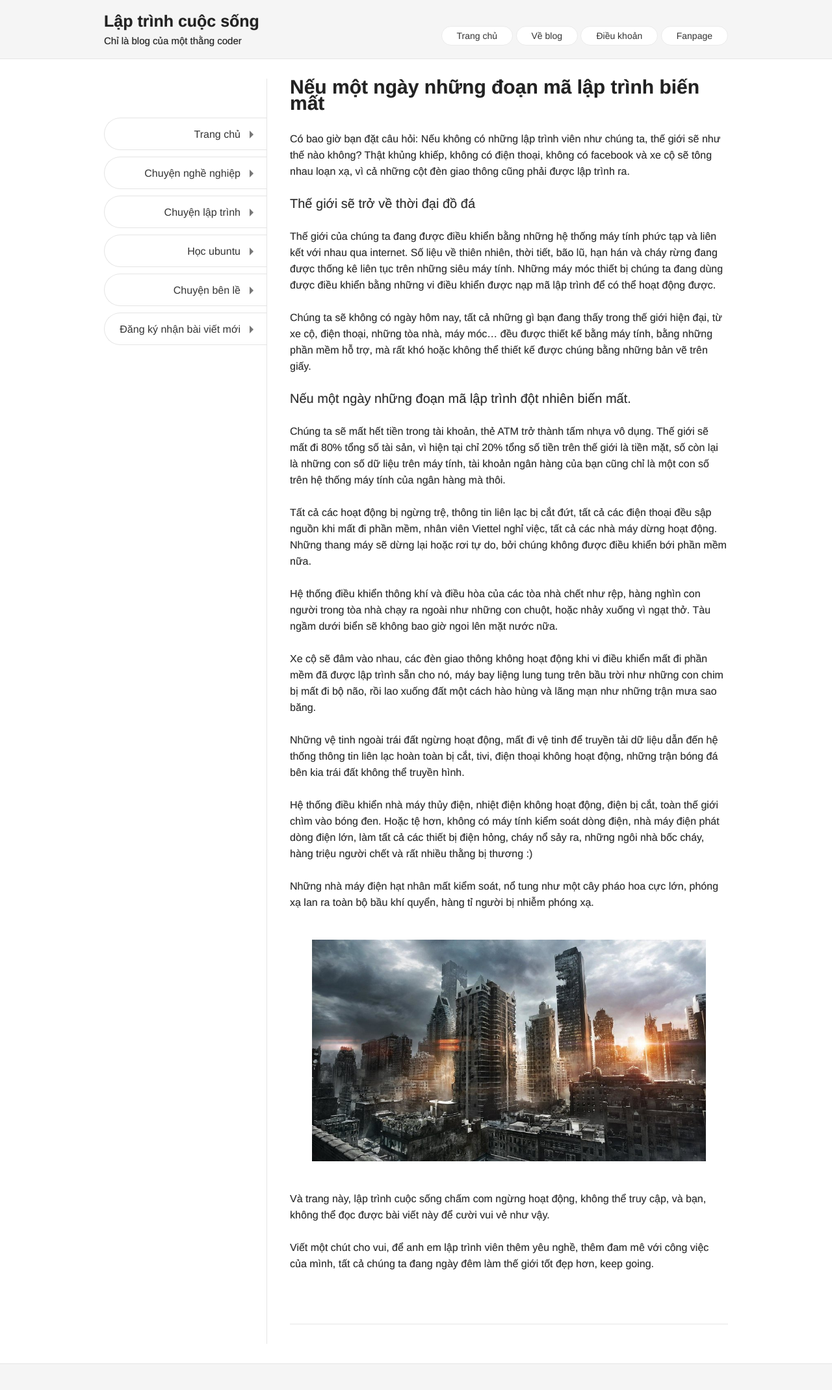
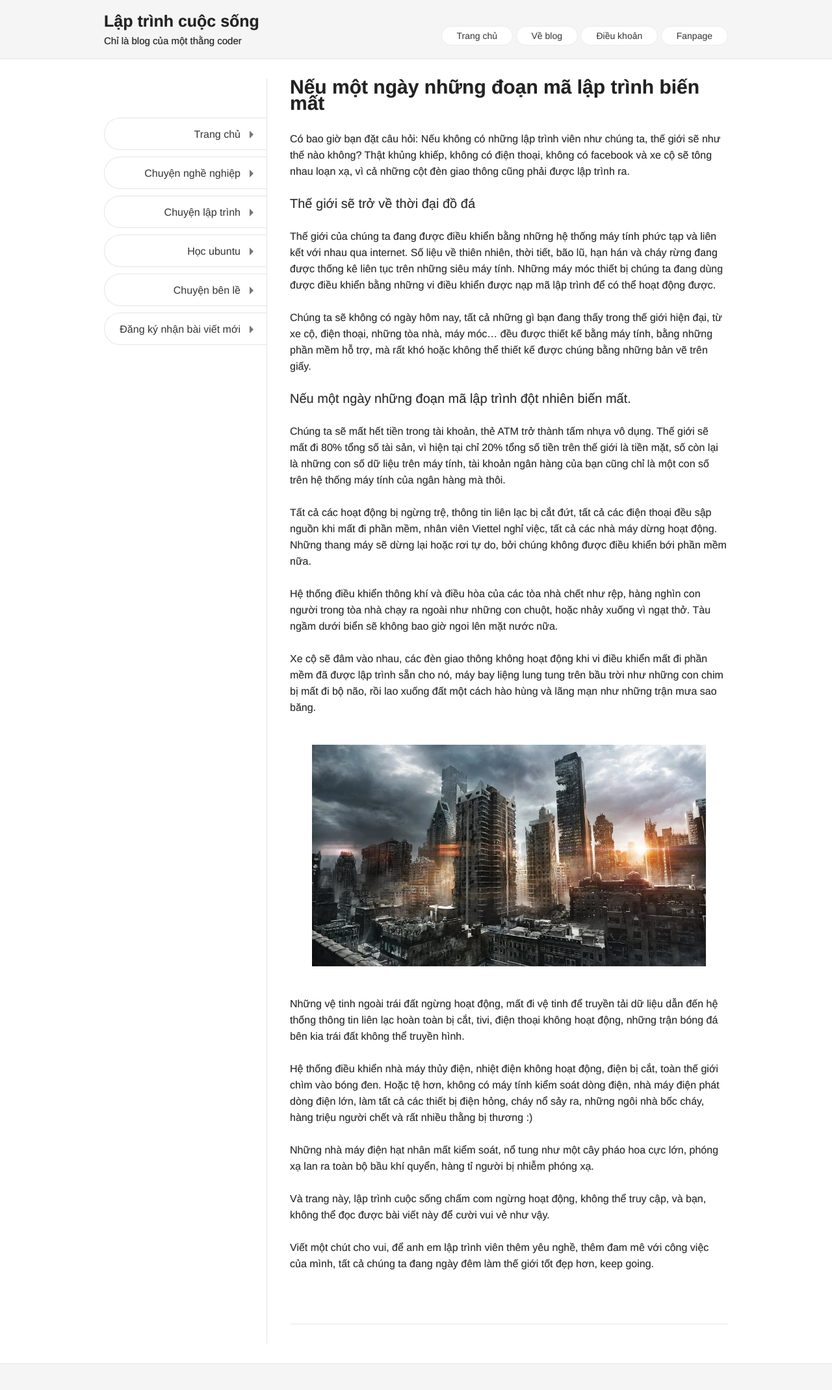
Before and after one commit to nguyentest/laptrinhcuocsong, a Jekyll site: the page built from _posts/2016-12-10-neu-mot-ngay-nhung-doan-ma-lap-trinh-bien-mat.md, in a window 1280 px wide. Shown: the whole page at 65% size. Built offline with Jekyll 4.4.1, drawn with Linux system fonts in a browser that asks for light colours.

Commit message:
Update 2016-12-10-neu-mot-ngay-nhung-doan-ma-lap-trinh-bien-mat.md

```diff
--- a/_posts/2016-12-10-neu-mot-ngay-nhung-doan-ma-lap-trinh-bien-mat.md
+++ b/_posts/2016-12-10-neu-mot-ngay-nhung-doan-ma-lap-trinh-bien-mat.md
@@ -22,14 +22,14 @@ Hệ thống điều khiển thông khí và điều hòa của các tòa nhà c
 
 Xe cộ sẽ đâm vào nhau, các đèn giao thông không hoạt động khi vi điều khiển mất đi phần mềm đã được lập trình sẵn cho nó, máy bay liệng lung tung trên bầu trời như những con chim bị mất đi bộ não, rồi lao xuống đất một cách hào hùng và lãng mạn như những trận mưa sao băng.
 
+![Thành phố tận thế](images/thanh-pho-tan-the.jpg)
+
 Những vệ tinh ngoài trái đất ngừng hoạt động, mất đi vệ tinh để truyền tải dữ liệu dẫn đến hệ thống thông tin liên lạc hoàn toàn bị cắt, tivi, điện thoại không hoạt động, những trận bóng đá bên kia trái đất không thể truyền hình.
 
 Hệ thống điều khiển nhà máy thủy điện, nhiệt điện không hoạt động, điện bị cắt, toàn thế giới chìm vào bóng đen. Hoặc tệ hơn, không có máy tính kiểm soát dòng điện, nhà máy điện phát dòng điện lớn, làm tất cả các thiết bị điện hỏng, cháy nổ sảy ra, những ngôi nhà bốc cháy, hàng triệu người chết và rất nhiều thằng bị thương :)
 
 Những nhà máy điện hạt nhân mất kiểm soát, nổ tung như một cây pháo hoa cực lớn,  phóng xạ lan ra toàn bộ bầu khí quyển, hàng tỉ người bị nhiễm phóng xạ.
 
-![Thành phố tận thế](images/thanh-pho-tan-the.jpg)
-
 Và trang này, lập trình cuộc sống chấm com ngừng hoạt động, không thể truy cập, và bạn, không thể đọc được bài viết này để cười vui vẻ như vậy.
 
 Viết một chút cho vui, để anh em lập trình viên thêm yêu nghề, thêm đam mê với công việc của mình, tất cả chúng ta đang ngày đêm làm thế giới tốt đẹp hơn, keep going.
```
